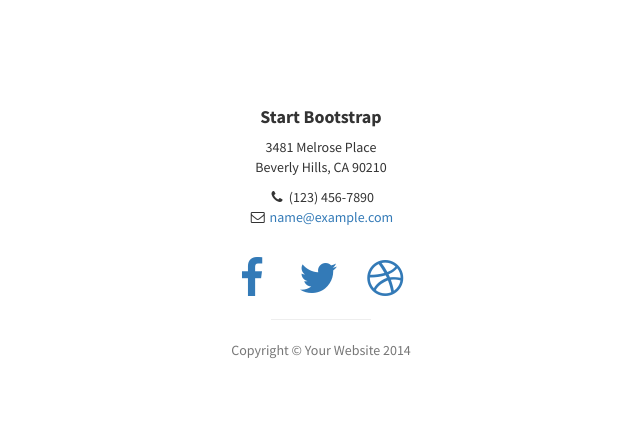
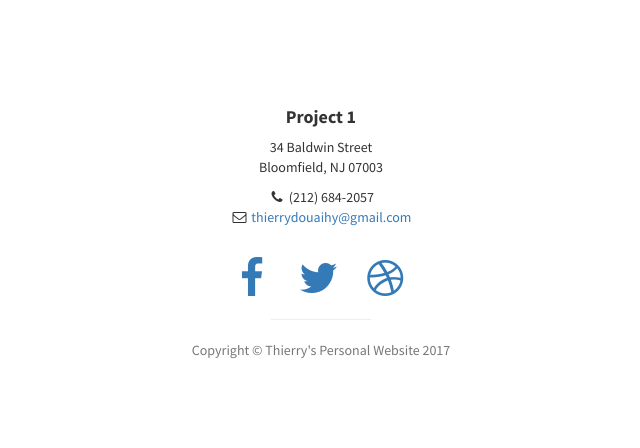
Before and after one commit to ThierryMorkosDoueihi/is219, a PHP site: page / in a window 1280 px wide. Shown: the part 3495-3943 px from the top of the page, without its empty margins (319-959 px from the left). Run offline with PHP 8.4, Linux system fonts and the light colour scheme; some libraries are stand-ins or nearby versions.

Commit message:
Change Ending Info
Also changed the background Image.
Need to fix social media icons

```diff
--- a/index.php
+++ b/index.php
@@ -234,19 +234,19 @@
         <div class="container">
             <div class="row">
                 <div class="col-lg-10 col-lg-offset-1 text-center">
-                    <h4><strong>Start Bootstrap</strong>
+                    <h4><strong>Project 1</strong>
                     </h4>
-                    <p>3481 Melrose Place
-                        <br>Beverly Hills, CA 90210</p>
+                    <p>34 Baldwin Street
+                        <br>Bloomfield, NJ 07003</p>
                     <ul class="list-unstyled">
-                        <li><i class="fa fa-phone fa-fw"></i> (123) 456-7890</li>
-                        <li><i class="fa fa-envelope-o fa-fw"></i> <a href="mailto:name@example.com">name@example.com</a>
+                        <li><i class="fa fa-phone fa-fw"></i> (212) 684-2057</li>
+                        <li><i class="fa fa-envelope-o fa-fw"></i> <a href="thierrydouaihy@gmail.com">thierrydouaihy@gmail.com</a>
                         </li>
                     </ul>
                     <br>
                     <ul class="list-inline">
                         <li>
-                            <a href="#"><i class="fa fa-facebook fa-fw fa-3x"></i></a>
+                            <a href="http://www.linkedin.com/in/thierrydouaihy"><i class="fa fa-facebook fa-fw fa-3x"></i></a>
                         </li>
                         <li>
                             <a href="#"><i class="fa fa-twitter fa-fw fa-3x"></i></a>
@@ -256,7 +256,7 @@
                         </li>
                     </ul>
                     <hr class="small">
-                    <p class="text-muted">Copyright &copy; Your Website 2014</p>
+                    <p class="text-muted">Copyright &copy; Thierry's Personal Website 2017</p>
                 </div>
             </div>
         </div>
```
